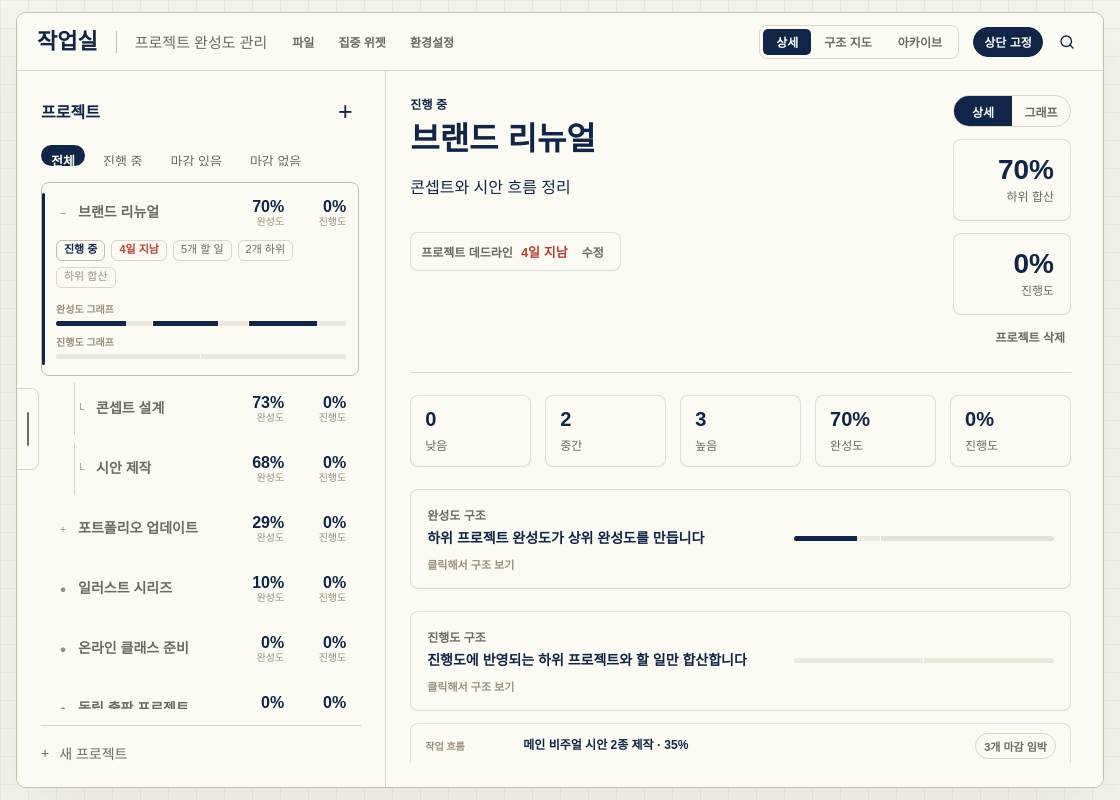
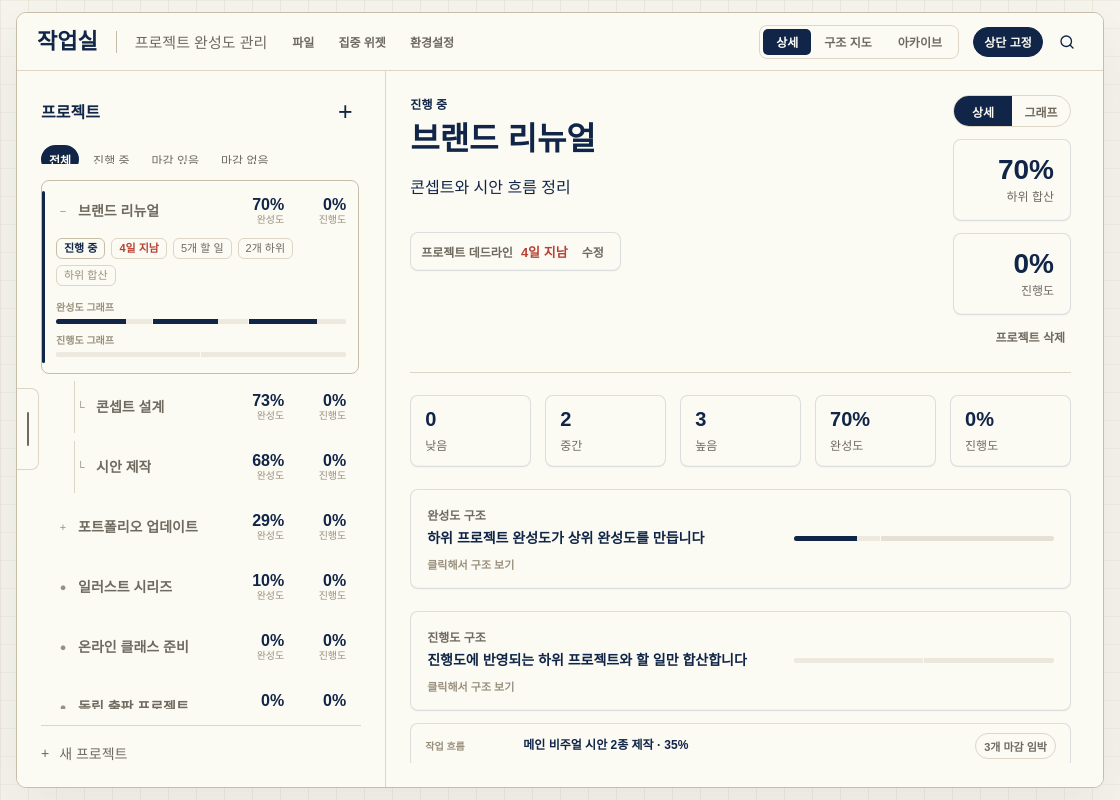
Before and after one commit to makesomethingshit/projectapp, an Electron app: page index.html in a window 1120 px wide. Drawn offline with Linux system fonts and the light colour scheme; no server answers.

Commit message:
개선: 상세화면 왼쪽 패널 내 프로젝트 목록의 텍스트 및 탭 짤림 현상 방지

```diff
--- a/components.css
+++ b/components.css
@@ -124,20 +124,21 @@ svg {
 
 .tabs {
   display: flex;
-  gap: 8px;
+  gap: 6px;
   margin: 18px 0 16px;
   overflow-x: auto;
   scrollbar-width: none;
+  flex-wrap: wrap;
 }
 
 .tabs button {
   min-width: max-content;
   border: 0;
   border-radius: 999px;
-  padding: 6px 10px;
+  padding: 6px 8px;
   background: transparent;
   color: var(--muted);
-  font-size: 13px;
+  font-size: 12px;
 }
 
 .tabs button.active {
@@ -167,6 +168,7 @@ svg {
 .project-item {
   position: relative;
   width: 100%;
+  min-width: 0;
   border: 1px solid transparent;
   border-radius: 8px;
   display: grid;
@@ -225,6 +227,8 @@ svg {
   align-items: center;
   justify-content: space-between;
   gap: 14px;
+  width: 100%;
+  min-width: 0;
 }
 
 .project-item-top strong {
@@ -350,6 +354,9 @@ svg {
   color: var(--muted);
   line-height: 1;
   white-space: nowrap;
+  max-width: 100%;
+  overflow: hidden;
+  text-overflow: ellipsis;
 }
 
 .status-chip {
```
